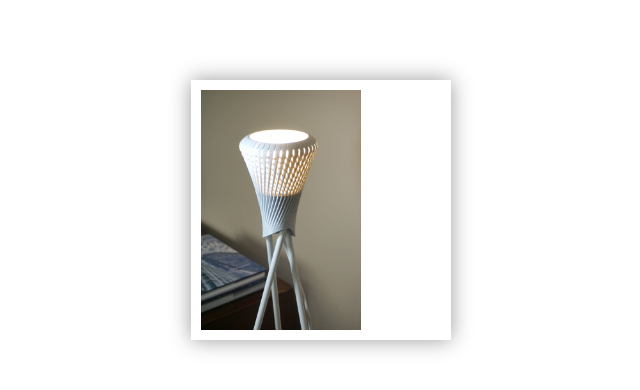
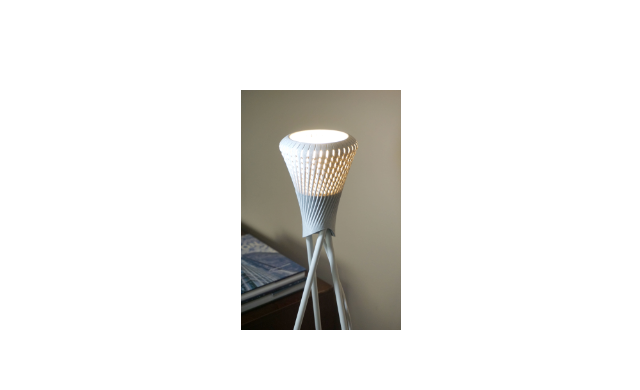
Before and after one commit to voldt-lab/website, a plain HTML site: page slides.html in a window 1280 px wide. Shown: the whole page, without its empty margins (319-959 px from the left). Drawn offline with nearby package versions, Linux system fonts and the light colour scheme.

Commit message:
slides working

```diff
--- a/slides.css
+++ /dev/null
@@ -1,25 +0,0 @@
-#slideshow {
-    margin: 80px auto;
-    position: relative;
-    width: 240px;
-    height: 240px;
-    padding: 10px;
-    box-shadow: 0 0 20px rgba(0, 0, 0, 0.4);
-  }
-
-  #slideshow > div {
-    position: absolute;
-    top: 10px;
-    left: 10px;
-    right: 10px;
-    bottom: 10px;
-  }
-
-  img {
-    height: 100%;
-    position: relative;
-    opacity: 1;
-    background-position: center;
-    background-repeat: no-repeat;
-    background-size: cover;
-}
--- a/slides.html
+++ b/slides.html
@@ -1,7 +1,42 @@
+<!DOCTYPE html>
+<meta lang="en" charset="utf-8"/>
+<head>
 	<script src="https://code.jquery.com/jquery-3.6.0.min.js"></script>
-<script src="/slides.js"></script>
-<link rel="stylesheet" href="slides.css">
 
+	<style>
+	#slideshow {
+		margin: 80px auto;
+		position: relative;
+		width: 240px;
+		height: 240px;
+		padding: 10px;
+		/* box-shadow: 0 0 20px rgba(0, 0, 0, 0.4); */
+		text-align: center;
+	  }
+
+	  #slideshow > div {
+		position: absolute;
+		top: 10px;
+		left: 10px;
+		right: 10px;
+		bottom: 10px;
+		text-align: center;
+	  }
+
+	  img {
+		height: 100%;
+		position: relative;
+		opacity: 1;
+		background-position: center;
+		background-repeat: no-repeat;
+		background-size: cover;
+
+	}
+
+	</style>
+</head>
+
+<body>
 	<div id="slideshow">
 		<div>
 		  <img src="/src/Proshot.jpg">
@@ -10,3 +45,17 @@
 		  <img src="/src/FirstLook.jpg">
 		</div>
 	 </div>
+</body>
+
+<script>
+	$("#slideshow > div:gt(0)").hide();
+
+	setInterval(function() {
+	$('#slideshow > div:first')
+		.fadeOut(1000)
+		.next()
+		.fadeIn(1000)
+		.end()
+		.appendTo('#slideshow');
+	}, 3000);
+</script>
--- a/slides.js
+++ /dev/null
@@ -1,10 +0,0 @@
-$("#slideshow > div:gt(0)").hide();
-
-setInterval(function() {
-  $('#slideshow > div:first')
-    .fadeOut(1000)
-    .next()
-    .fadeIn(1000)
-    .end()
-    .appendTo('#slideshow');
-}, 3000);
```
Lines whose indentation alone changed are shown as unchanged.
